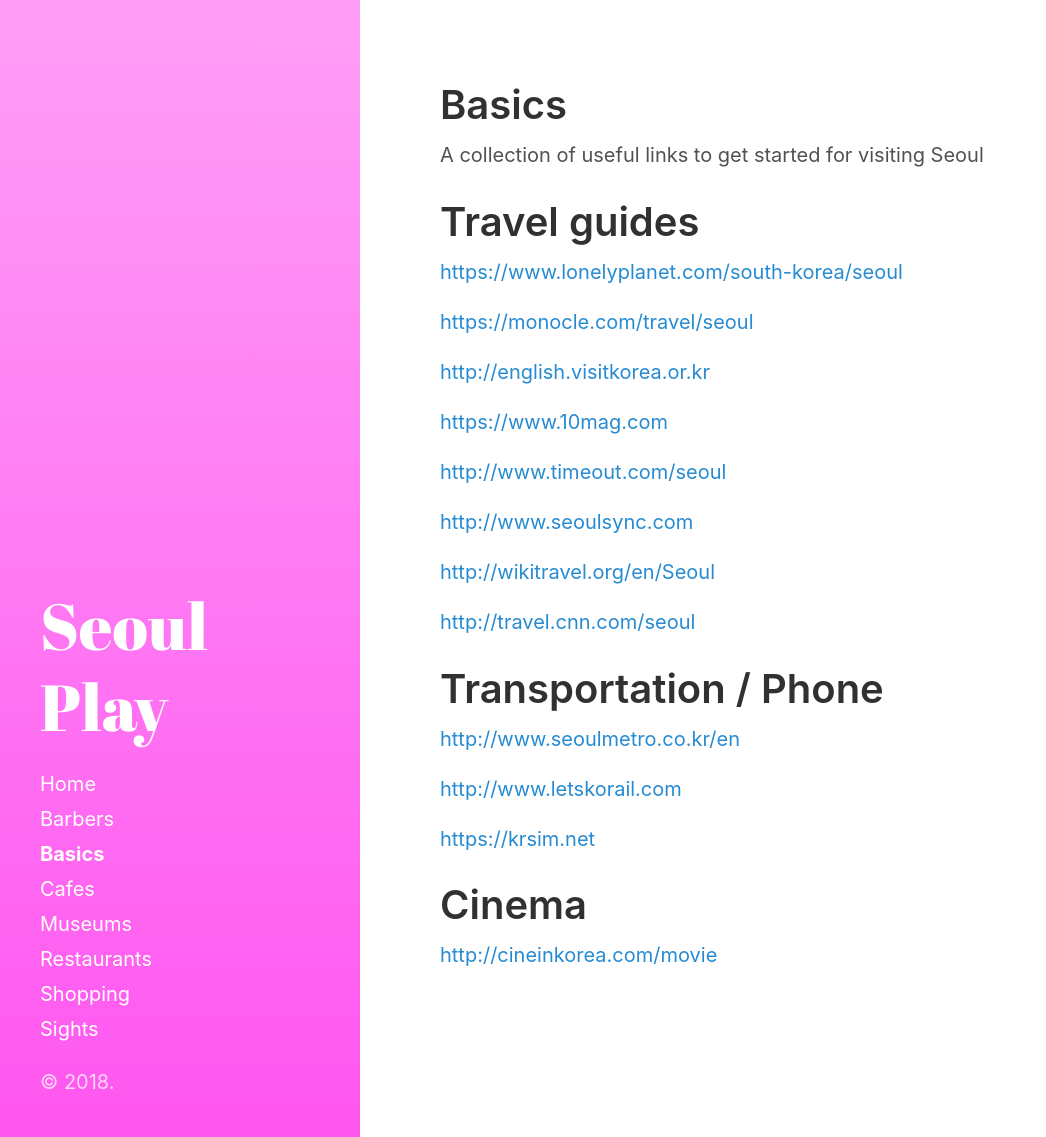
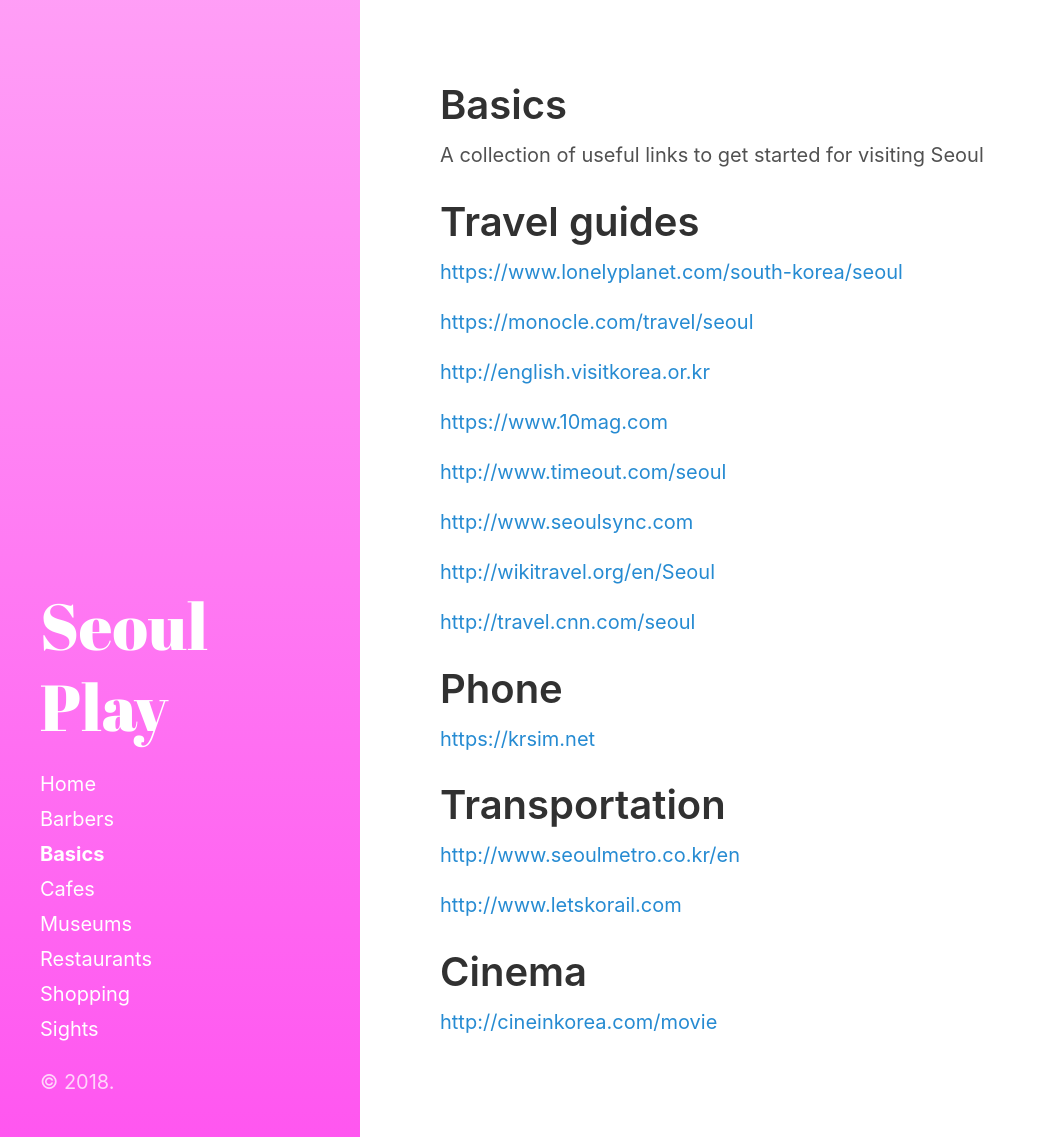
Before and after one commit to seoulplay/seoulplay.github.io, a Jekyll site: the page built from category/basics.md, in a window 1280 px wide. Shown: the whole page, without its empty margins (0-1046 px from the left). Built offline with Jekyll 4.4.1, drawn with Linux system fonts in a browser that asks for light colours.

Commit message:
Update basics.md

```diff
--- a/category/basics.md
+++ b/category/basics.md
@@ -23,15 +23,16 @@ A collection of useful links to get started for visiting Seoul
 
 <http://travel.cnn.com/seoul>
 
+# Phone
 
-# Transportation / Phone
+<https://krsim.net>
+
+# Transportation
 
 <http://www.seoulmetro.co.kr/en>
 
 <http://www.letskorail.com>
 
-<https://krsim.net>
-
 # Cinema
 
 <http://cineinkorea.com/movie>
```
